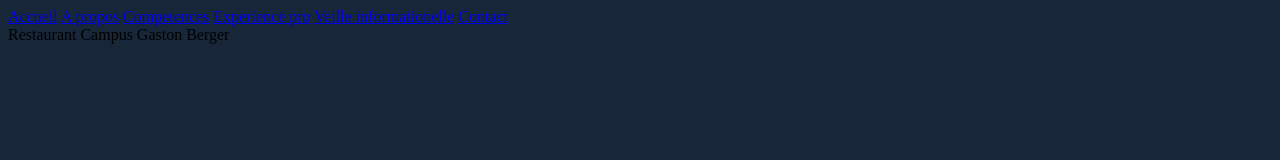
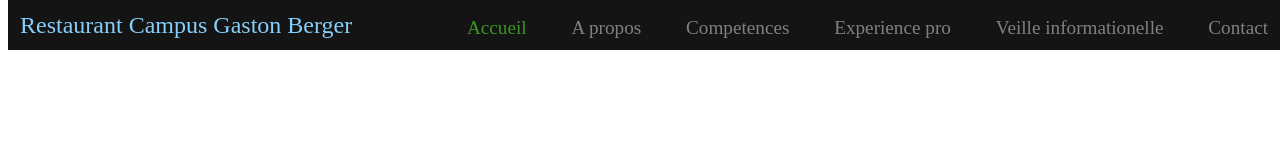
Before and after one commit to Estebannnnnnn/Site, a plain HTML site: page index.html in a window 1280 px wide. Drawn offline with Linux system fonts and the light colour scheme.

Commit message:
Update style.css
modification contenu

```diff
--- a/style/style.css
+++ b/style/style.css
@@ -1,24 +1,34 @@
-body {
-    background-color: #172739;
+header {
+    position: fixed;
+    top: 0;
+    background-color: rgb(20, 20, 20);
+    width: 100%;
+    height: 50px;
 }
 
-.box {
-    position: fixed;
-    left: 65%;
-    top: 55%;
-    justify-content: center;
-    width: 400px;
-    border: 3px solid#0b2350;
+a {
+    color: gray;
 }
 
-.Bienvenue {
-    position: relative;
-    top: 4cm;
-    margin: 0.5cm;
-    padding: 0.5cm;
-    border-radius: 5cm;
-    background-color: rgba(100, 100, 100, 0.8);
-    text-align: center;
-    height: 200px;
-    width: 500px;
+.active {
+    color: rgb(58, 150, 39);
 }
+
+.navbar {
+    margin: 17px 0;
+    float: right;
+    background-color: rgb(20, 20, 20);
+    font-size: larger;
+}
+
+.navbar a {
+    text-decoration: none;
+    margin: 0 20px;
+}
+
+.titre_header {
+    margin: 0.5em;
+    font-family: Titre;
+    color: lightskyblue;
+    font-size: 1.5em;
+}
```
